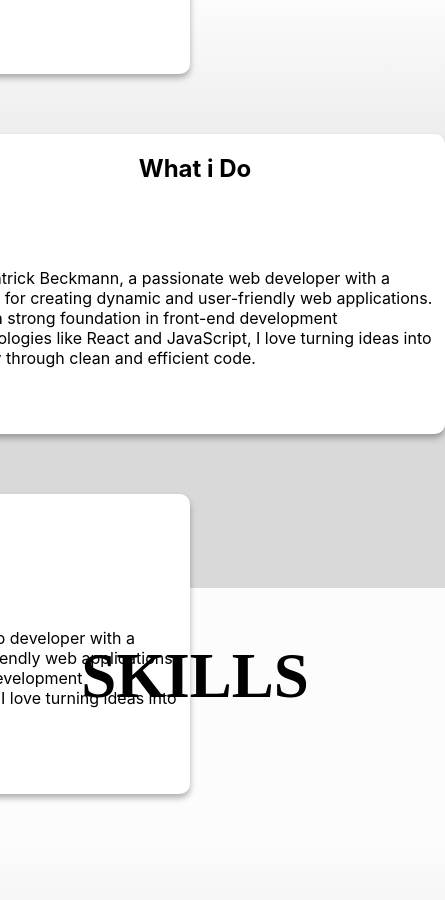
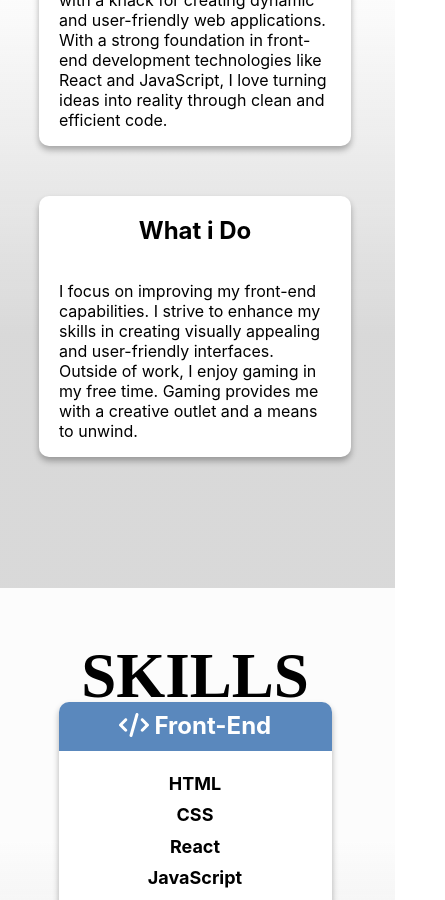
Before and after one commit to PBeckmann94/portfolio, a React (Create React App) app: page / in a window 390 px wide. Shown: the part 1100-2000 px from the top of the page, 445 px wide, since content can reach past the window. Built offline with nearby package versions, Linux system fonts and the light colour scheme.

Commit message:
Changes to layout

```diff
--- a/src/App.css
+++ b/src/App.css
@@ -18,8 +18,9 @@ html {
 
   .container-about {
     display: flex;
-    flex-direction: column;
-    align-items: flex-start;
+    flex-direction: row;
+    justify-content: center;
+    align-items: center;
     height: 100vh;
   }
 
@@ -29,10 +30,6 @@ html {
     font-size: 42px;
     text-transform: uppercase;
     font-family: "Century Gothic";
-  }
-
-  .container-about .card2:nth-child(even) {
-    align-self: flex-end;
   }
 
   .container-skills {
@@ -142,7 +139,7 @@ html {
 
   .spacer {
     flex: 1; /* Take up the remaining space */
-    margin-bottom: 20px; /* Adjust the margin value as needed */
+    margin-bottom: 20px;
   }
 
 
@@ -209,8 +206,8 @@ html {
   .card2 p {
     display: flex;
     justify-content: center;
-    margin-left: 10px;
-    margin-right: 10px;
+    margin-left: 20px;
+    margin-right: 20px;
   }
 
   .card3 {
@@ -436,18 +433,25 @@ html {
     align-items: center;
   }
 
+  .container-about {
+    display: flex;
+    flex-direction: column;
+    align-items: center;
+    height: 100vh;
+  }
+
   .container-skills {
     display: flex;
     flex-direction: column;
     align-items: center;
-    height: 200vh;
+    height: 115vh;
   }
 
-  .container-about {
+  .container-contact {
     display: flex;
     flex-direction: column;
     align-items: center;
-    height: 200vh;
+    height: 100vh;
   }
 
   .card {
@@ -465,19 +469,37 @@ html {
     display: none; /* Hide the navbar in mobile view */
   }
 
+  .card2 {
+    width: 80%;
+    height: auto;
+    margin-left: 4px;
+    margin-right: 4px;
+    margin-bottom: 20px;
+  }
+
   .card3 {
     width: 70%;
     height: auto;
     margin-left: 4px;
     margin-right: 4px;
-    margin-bottom: 20px;
+    margin-bottom: 10px;
+    margin-top: 1px;
+  }
 
+  .card3 p {
+    margin-top: 2px;
+    margin-bottom: 8px;
   }
+
   .card4 {
     width: 90%;
     max-width: 400px;
     margin-bottom: 20px;
     height: auto;
+  }
+
+  .card4 h1 {
+    display: none;
   }
 
   .card4 .project-img-card {
@@ -498,7 +520,6 @@ html {
 
   .container-projects-h2 {
     position: absolute;
-    top: 500%;
   }
 
   .profile-picture-container {
--- a/src/pages/about.jsx
+++ b/src/pages/about.jsx
@@ -15,15 +15,9 @@ const About = () => {
             </div>
             <div className="card2">
                 <h2>What i Do</h2>
-                <p>I'm Patrick Beckmann, a passionate web developer with a knack for creating dynamic and
-                    user-friendly web applications. With a strong foundation in front-end development technologies like
-                    React and JavaScript, I love turning ideas into reality through clean and efficient code.</p>
-            </div>
-            <div className="card2">
-                <h2>What I like</h2>
-                <p>I'm Patrick Beckmann, a passionate web developer with a knack for creating dynamic and
-                    user-friendly web applications. With a strong foundation in front-end development technologies like
-                    React and JavaScript, I love turning ideas into reality through clean and efficient code.</p>
+                <p> I focus on improving my front-end capabilities. I strive to enhance my skills in creating visually appealing and user-friendly interfaces.
+
+Outside of work, I enjoy gaming in my free time. Gaming provides me with a creative outlet and a means to unwind.</p>
             </div>
         </div>
     );
--- a/src/pages/contact.jsx
+++ b/src/pages/contact.jsx
@@ -1,16 +1,23 @@
-import React from 'react';
+import React, {useState} from 'react';
 import { FontAwesomeIcon } from '@fortawesome/react-fontawesome';
 import { faEnvelope, faPhone } from '@fortawesome/free-solid-svg-icons';
 import '../App.css';
 
 const Contact = () => {
   const email = 'pbeckmann94@gmail.com';
+  const [showPopup, setShowPopup] = useState(false);
+
+  const handleSubmit = (e) => {
+    e.preventDefault();
+    // Display the popup
+    setShowPopup(true);
+  };
 
   return (
     <div className="container-contact">
       <h2>Contact Me</h2>
       <div className="card5">
-        <form>
+        <form onSubmit={handleSubmit}>
 
           <div className="form-group">
             <label htmlFor="name"></label>
@@ -30,6 +37,12 @@ const Contact = () => {
           </div>
           <button type="submit">Send message</button>
         </form>
+        {showPopup && (
+          <div className="popup">
+            <p>The function is not yet implemented. Reach me on email or phone</p>
+            <button onClick={() => setShowPopup(false)}>Close</button>
+          </div>
+        )}
         <div className="contact-icons">
           <a href={`mailto:${email}`} className="contact-icon">
             <FontAwesomeIcon icon={faEnvelope} />
--- a/src/pages/projects.jsx
+++ b/src/pages/projects.jsx
@@ -12,7 +12,7 @@ const Projects = () => {
           <img className="project-img" src="StyrLogo.png" alt="Profile" />
           <div className="card-text">
             <h1>Styr</h1>
-            <p>Styr is a web application designed to simplify the management and organization of documents, drawings, and other visual assets. It provides users with an intuitive and efficient way to create and maintain an overview of their files and collaborate with others.</p>
+            <p>Styr is a web application designed to simplify the management and organization of documents, drawings, and other visual assets. </p>
             <p2>Tech Used: Ruby on Rails, Tailwind CSS, JavaScript, PostgreSQL, Leaflet, OpenStreetMap</p2>
             <div className="card-links">
               <a href="https://styr.rubynor.com" target="_blank" rel="noopener noreferrer">Link to Website</a>
@@ -26,7 +26,7 @@ const Projects = () => {
           <img className="project-img" src="byttalogo.png" alt="Profile" />
           <div className="card-text">
             <h1>Bytta</h1>
-            <p>Inspired by the concept of Finn.no, Bytta offers a platform where users can trade items without the need for monetary transactions. It provides a convenient and sustainable way for people to exchange things they no longer need or want, while also discovering new items that might be of interest to them.</p>
+            <p>Inspired by the concept of Finn.no, Bytta offers a platform where users can trade items without the need for monetary transactions.</p>
             <p2>Tech Used: React, Chakra UI, Firebase</p2>
             <div className="card-links">
               <a href="https://github.com/PBeckmann94/Bytta" target="_black" rel="noopener norefferer">Source Code</a>
@@ -36,10 +36,10 @@ const Projects = () => {
       </div>
       <div className="card4">
       <div className="project-img-card">
-          <img className="project-img" src="logo512.png" alt="Profile" />
+          <img className="project-img" src="chaticon.jpg" alt="Profile" />
           <div className="card-text">
             <h1>React Messenger</h1>
-            <p>React Messenger App is a real-time messaging application built using the React framework. It provides users with a platform to communicate and exchange messages with other users in a convenient and interactive way.</p>
+            <p>React Messenger App is a real-time messaging application built using the React framework.</p>
             <p2>Tech Used: React, Scss, Firebase</p2>
             <div className="card-links">
               <a href="https://github.com/PBeckmann94/React-messaging" target="_blank" rel="noopener noreferrer">Source Code</a>
--- a/src/pages/skills.jsx
+++ b/src/pages/skills.jsx
@@ -35,9 +35,9 @@ const Skills = () => {
         <h2>
         <FontAwesomeIcon icon={faScrewdriverWrench} /> Other</h2>
         <p>Github</p>
+        <p>Wordpress</p>
         <p>VS Code</p>
         <p>Scrum</p>
-        <p>Trello</p>
       </div>
     </div>
   );
```
Also changed, not shown: public/chaticon.jpg (added).
